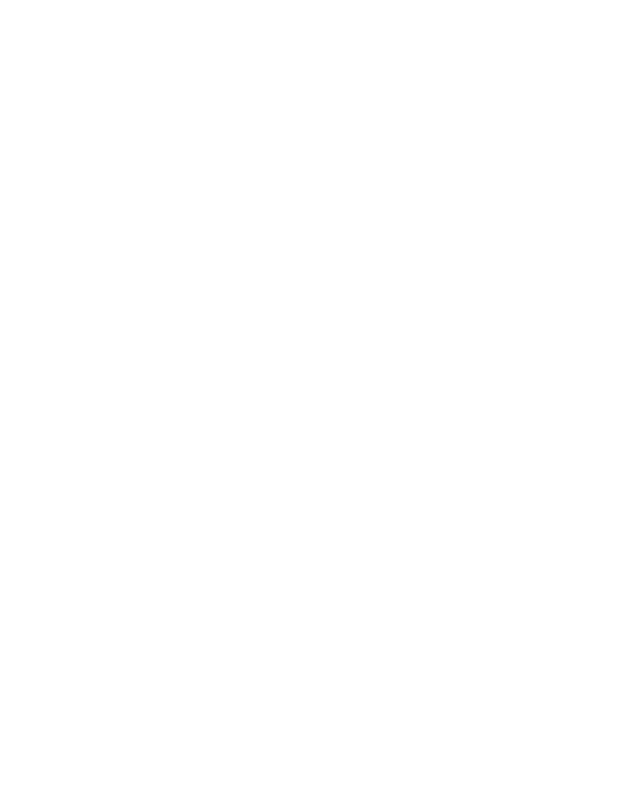
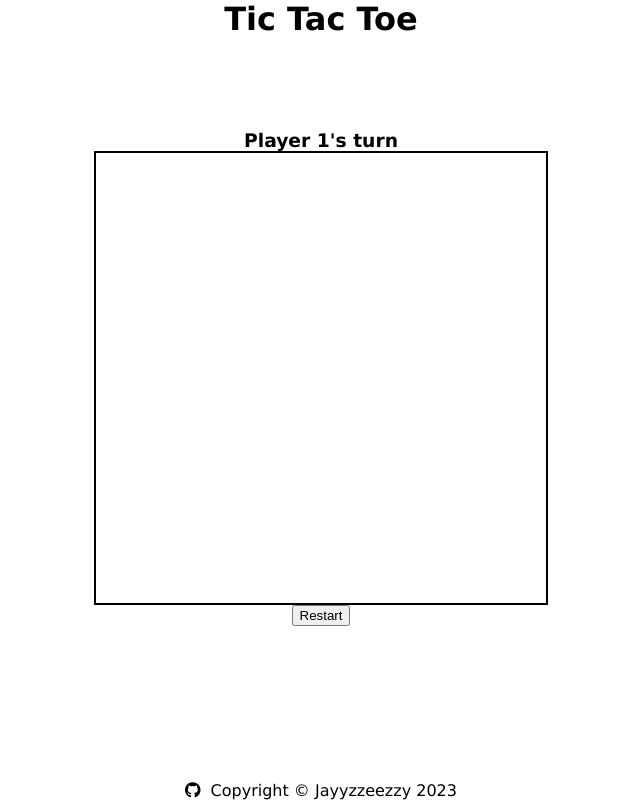
Before and after one commit to jayyzzeezzy/tic-tac-toe, a plain HTML site: page index.html in a window 1280 px wide. Shown: the whole page, without its empty margins (319-959 px from the left). Drawn offline with Linux system fonts and the light colour scheme.

Commit message:
Create initial page layout and style

```diff
--- a/index.html
+++ b/index.html
@@ -6,8 +6,38 @@
     <title>Tic Tac Toe</title>
     <link href="style.css" rel="stylesheet">
     <script src="script.js" defer></script>
+     <!-- Footer icon -->
+     <script
+     src="https://kit.fontawesome.com/ac45deee9f.js"
+     crossorigin="anonymous">
+    </script>
 </head>
 <body>
+    <div id="page-container">
+        <header class="header">
+            <h1>Tic Tac Toe</h1>
+        </header>
 
+        <main class="main-content">
+            <h3 class="announcer">Player 1's turn</h3>
+            <div class="gameboard"></div>
+            <div class="restart">
+                <button type="button" class="restartBtn" id="restartBtn">Restart</button>
+            </div>
+        </main>
+
+        <footer class="footer">
+            <a href="https://github.com/jayyzzeezzy" target="_blank">
+                <i class="fa-brands fa-github"></i>
+            </a>
+            <p>
+                Copyright © Jayyzzeezzy
+                <script>
+                    document.write(new Date().getFullYear());
+                </script>
+            </p>
+        </footer>
+
+    </div>
 </body>
 </html>
--- a/style.css
+++ b/style.css
@@ -0,0 +1,58 @@
+/* CSS reset */
+h1, h3, p {
+    margin: 0;
+    padding: 0;
+}
+
+html{
+    min-height: 100%;
+}
+
+body {
+    margin: 0;
+    padding: 0;
+    font-family: Verdana, Geneva, Tahoma, Georgia, sans-serif;
+    background-color: var(--background);
+}
+
+/* UI layout */
+#page-container {
+    min-height: 100vh;
+    display: grid;
+    grid-template-rows: 1fr 5fr min-content;
+    justify-items: center;
+}
+
+.announcer {
+    text-align: center;
+}
+
+.gameboard {
+    display: grid;
+    grid-template-columns: repeat(3, 150px);
+    grid-template-rows: repeat(3, 150px);
+    border: 2px solid black;
+}
+
+.restart {
+    display: flex;
+    justify-content: center;
+    align-items: center;
+}
+
+/* Footer */
+.footer {
+    display: flex;
+    justify-content: center;
+    align-items: center;
+    gap: 10px;
+}
+
+.fa-github {
+    color: black;
+    transition: transform 300ms ease;
+}
+
+.fa-github:hover {
+    transform: scale(1.3);
+}
```
